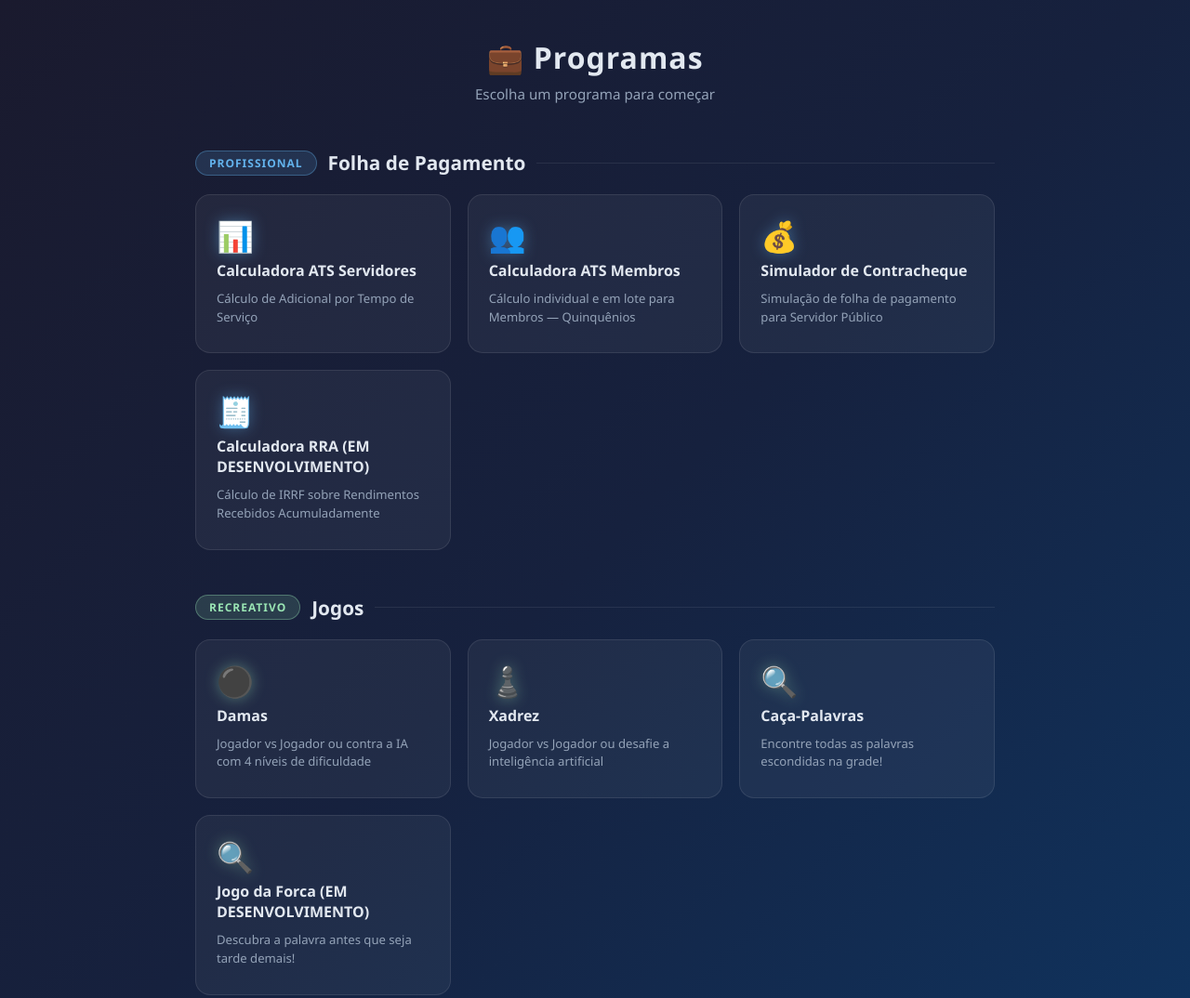
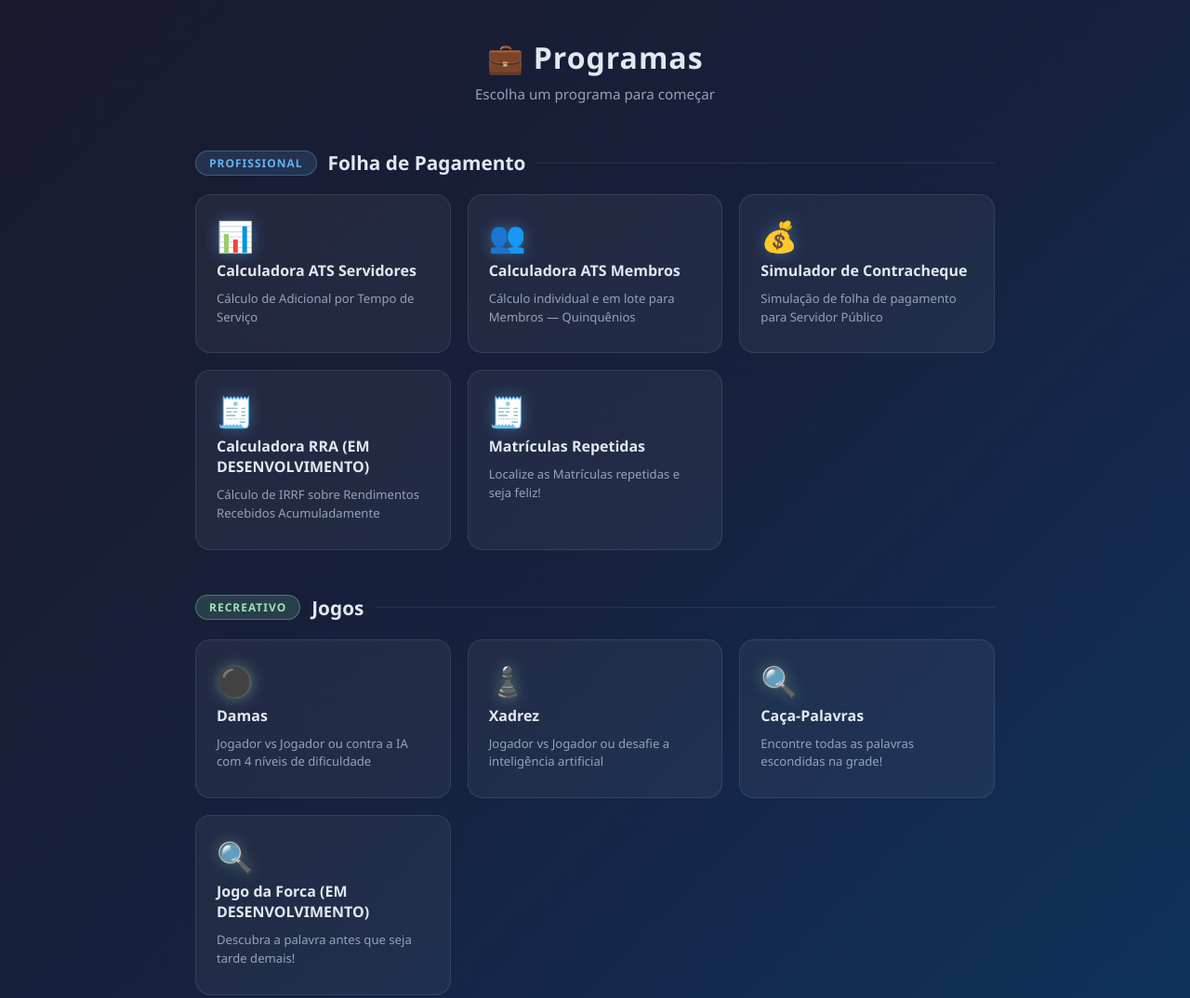
Before and after one commit to rafffahell-sys/PROGRAMAS-IA, a plain HTML site: page index.html in a window 1280 px wide. Shown: the top 1074 px of the page at 93% size. Drawn offline with Linux system fonts and the light colour scheme.

Commit message:
Update index.html

```diff
--- a/index.html
+++ b/index.html
@@ -178,6 +178,11 @@
   <p>Cálculo de IRRF sobre Rendimentos Recebidos Acumuladamente</p>
 </a>
 
+     <a href="auditoria-matriculas.html" class="card card-pro">
+  <div class="icon">🧾</div>
+  <h3>Matrículas Repetidas</h3>
+  <p>Localize as Matrículas repetidas e seja feliz!</p>
+</a>
   </div>
 </div>
 
```
